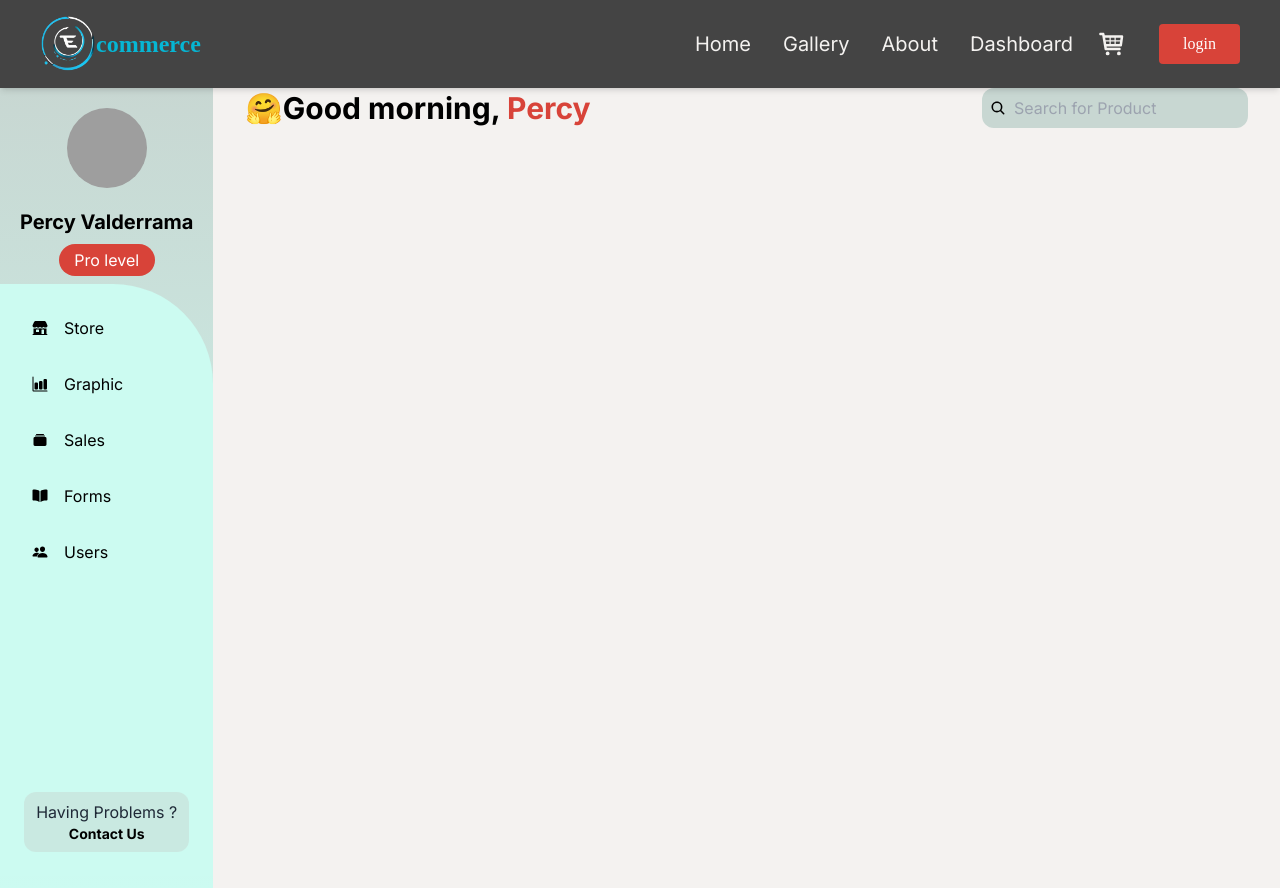
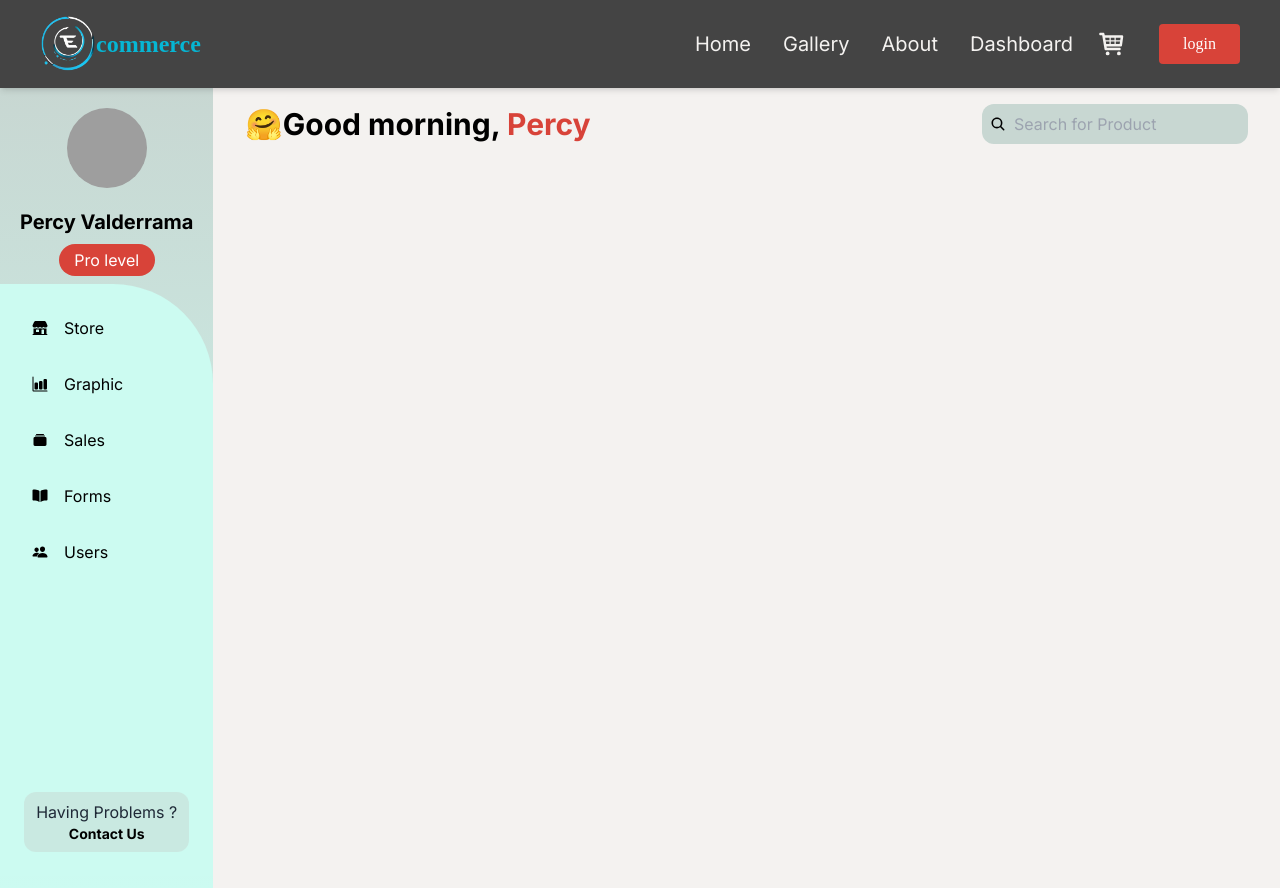
Before and after one commit to percylin33/gadget-galaxy, a Next.js app: page /dashboard in a window 1280 px wide. Built offline with nearby package versions, Linux system fonts and the light colour scheme; grey boxes are pictures that could not be loaded.

Commit message:
style-dash-py-4

```diff
--- a/src/app/dashboard/page.tsx
+++ b/src/app/dashboard/page.tsx
@@ -8,7 +8,7 @@ export default function dashboardPage() {
 
       <div className=' grid  lg:grid-cols-4 xl:grid-cols-6 min-h-screen lg:h-[calc(100vh-4rem)] bg-gris'>
         <Sidebar />
-        <main className="lg:col-span-3 xl:col-span-5  p-8 py-0">
+        <main className="lg:col-span-3 xl:col-span-5  p-8 py-4">
           <Header />
         </main>
       </div>
```
